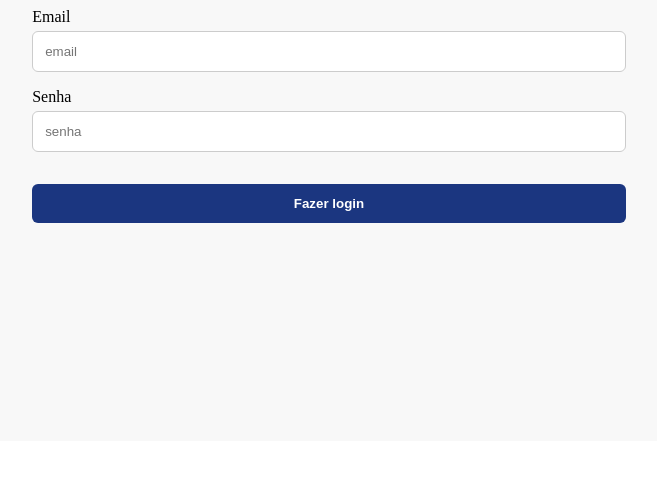
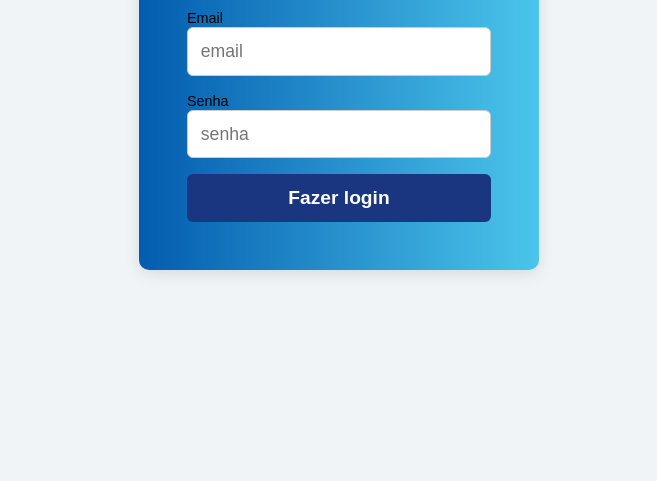
Before and after one commit to larissadossantosdarocha/avaliacao, a plain HTML site: page web/index.html in a window 1280 px wide. Shown: the part 319-800 px from the top of the page, without its empty margins (301-958 px from the left). Drawn offline with Linux system fonts and the light colour scheme.

Commit message:
alterado

```diff
--- a/web/index.html
+++ b/web/index.html
@@ -28,7 +28,7 @@
 		</div>
 	</main>
 
-	<script src="index.js"></script>
+	<script src="in.js"></script>
 </body>
 
 </html>
--- a/web/styles3.css
+++ b/web/styles3.css
@@ -1,86 +1,102 @@
-/* Resetando margens e padding */
 * {
     margin: 0;
     padding: 0;
     box-sizing: border-box;
+    font-family: 'Arial', sans-serif;
 }
 
-/* Container geral */
 .container {
     display: flex;
     min-height: 100vh;
     align-items: center;
     justify-content: center;
+    background: #f0f4f7;
 }
 
-/* Container da parte direita (onde está o formulário) */
 .container .containerRight {
-    position: absolute;
-    height: 90vh;
     width: 90vw;
-    background: #f8f8f8;
+    max-width: 400px;
+    background: #ffffff;
+    padding: 2rem;
+    border-radius: 10px;
+    box-shadow: 0 4px 15px rgba(0, 0, 0, 0.1);
     display: flex;
     flex-direction: column;
     align-items: center;
     justify-content: center;
-    padding: 2rem;
-    border-radius: 16px;
-    transform: translateX(-20px);
-    margin-right: 20px;
 }
 
-/* Título principal */
 .container .containerRight h1 {
-    margin-bottom: 2rem;
-    color: rgb(0, 0, 0);
+    font-size: 2rem;
+    margin-bottom: 1.5rem;
+    color: #333;
+    font-weight: 600;
 }
 
-/* Estilo para os campos de entrada */
-.container .containerRight form label input {
+.container .containerRight form label {
+    align-self: flex-start;
+    font-size: 0.9rem;
+    color: #000000;
+    margin-bottom: 0.5rem;
+}
+
+.container .containerRight form input {
     width: 100%;
     margin-bottom: 1rem;
-    margin-top: 5px;
-    padding: .75rem;
-    outline: 0;
-    border: 1px solid #CCC;
+    padding: 0.8rem;
     border-radius: 6px;
+    border: 1px solid #ccc;
+    outline: none;
+    font-size: 1rem;
+    transition: all 0.3s ease;
 }
 
-/* Estilo para o parágrafo (por exemplo, para links ou mensagens de erro) */
+.container .containerRight form input:focus {
+    border-color: #1b3680;
+    box-shadow: 0 0 5px rgba(27, 54, 128, 0.3);
+}
+
+.container .containerRight form button {
+    width: 100%;
+    padding: 0.8rem;
+    background: #1b3680;
+    border-radius: 6px;
+    border: none;
+    color: #fff;
+    font-weight: bold;
+    cursor: pointer;
+    transition: all 0.3s ease-in-out;
+    font-size: 1.1rem;
+}
+
+.container .containerRight form button:hover {
+    background: #000000;
+    transform: translateY(-2px);
+}
+
 .container .containerRight form p {
     text-align: right;
     margin: 1rem 0;
     font-size: 14px;
+    color: #000000;
 }
 
-/* Estilo do botão */
-.container .containerRight form button {
-    width: 100%;
-    margin-top: 1rem;
-    padding: .75rem;
-    background: #1b3680;
-    border-radius: 6px;
-    border: 0;
-    color: #ffffff;
-    font-weight: bold;
-    cursor: pointer;
-    transition: all 0.3s ease-in-out;
-}
-
-/* Efeito hover no botão */
-.container .containerRight form button:hover {
-    background: #c29af0;
-}
-
-/* Estilos responsivos para telas maiores (a partir de 768px) */
 @media (min-width: 768px) {
     .container .containerRight {
-        position: static;
         width: 60vw;
-        transform: translateX(0);
+        padding: 3rem;
+        background: linear-gradient(to right, rgb(3, 92, 175), rgb(75, 197, 235));
     }
 
-    .containerRight {
-        background: linear-gradient(to right, rgb(180, 227, 241), rgb(75, 197, 235));
+    .container .containerRight h1 {
+        font-size: 2.5rem;
+    }
+
+    .container .containerRight form input {
+        font-size: 1.1rem;
+    }
+
+    .container .containerRight form button {
+        font-size: 1.2rem;
     }
 }
```
Also changed, not shown: web/tarefas.html (+1 -1 lines), web/telaprof.html (+1 -1 lines), web/in.js (renamed from web/index.js), web/tare.js (renamed from web/tarefas.js), web/tel.js (renamed from web/tela.js).
